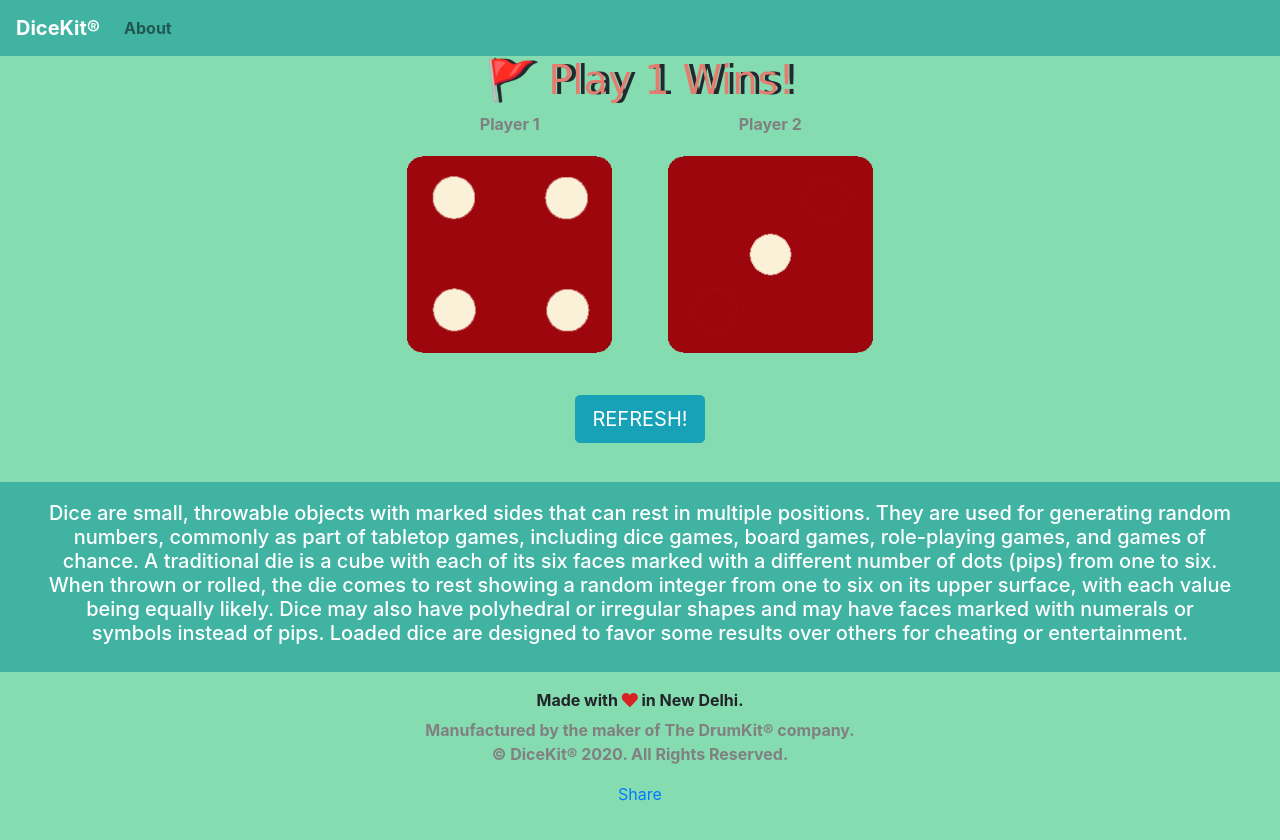
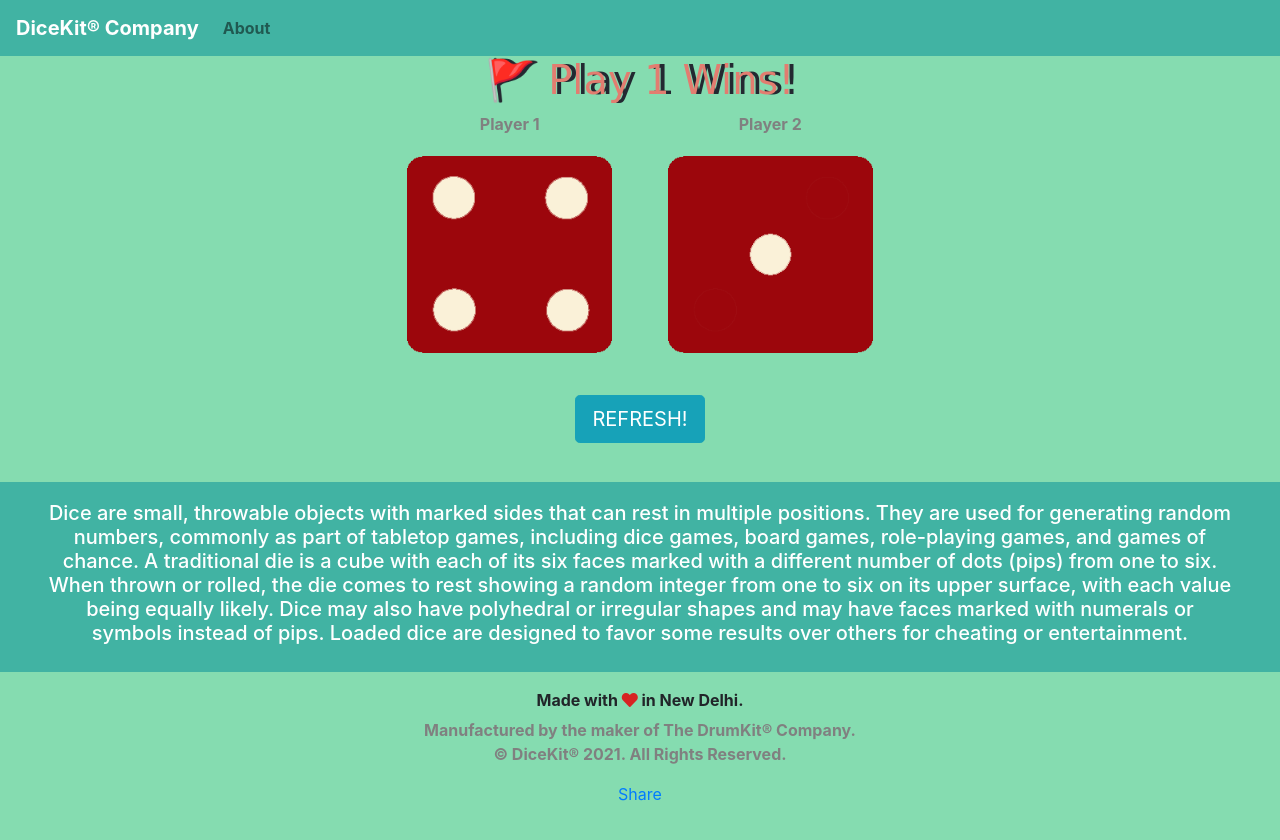
Before and after one commit to dicekit/main, a plain HTML site: page index.html in a window 1280 px wide. Drawn offline with nearby package versions, Linux system fonts and the light colour scheme.

Commit message:
index.html updated.

```diff
--- a/index.html
+++ b/index.html
@@ -3,7 +3,7 @@
 
 <head>
   <meta charset="utf-8">
-  <title>DiceKit®</title>
+  <title>DiceKit® Company</title>
   <!-- Favicon -->
   <link rel="icon" href="dice-solid.ico">
   <!-- Stylesheets -->
@@ -31,7 +31,7 @@
   <section id="nav-bar">
 
     <nav class="navbar navbar-expand-lg navbar-light" style="background-color: #41B3A3;">
-      <a class="navbar-brand" style="color: #ffffff;" href="#"><b>DiceKit®</b></a>
+      <a class="navbar-brand" style="color: #ffffff;" href="#"><b>DiceKit® Company</b></a>
       <button class="navbar-toggler" type="button" data-toggle="collapse" data-target="#navbarNav" aria-controls="navbarNav" aria-expanded="false" aria-label="Toggle navigation">
         <span class="navbar-toggler-icon"></span>
       </button>
@@ -97,7 +97,7 @@
       <section id="footer">
 
         <h6><b>Made with <i class="fas fa-heart colors"></i> in New Delhi.</b></h6>
-        <p class="cols"><b>Manufactured by the maker of The DrumKit® company.<br>© DiceKit® 2020. All Rights Reserved.</b></p>
+        <p class="cols"><b>Manufactured by the maker of The DrumKit® Company.<br>© DiceKit® 2021. All Rights Reserved.</b></p>
         <div class="fb-share-button" data-href="https://dicekit.github.io/main/" data-layout="button_count" data-size="small"><a target="_blank"
         href="https://www.facebook.com/sharer/sharer.php?u=https%3A%2F%2Fdrumkitcompany.github.io%2Fmain%2F&amp;src=sdkpreparse" class="fb-xfbml-parse-ignore">Share</a></div>
 
```
